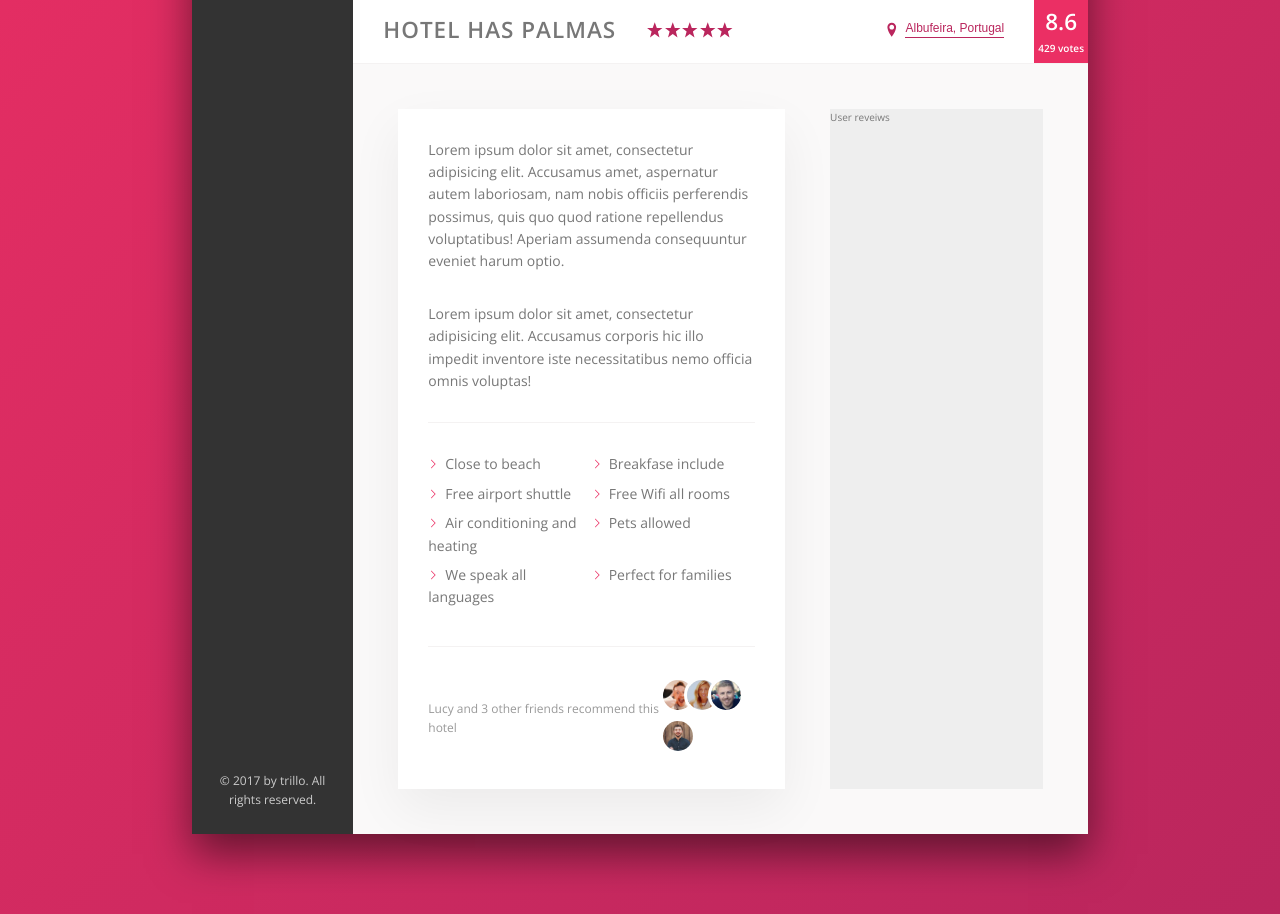
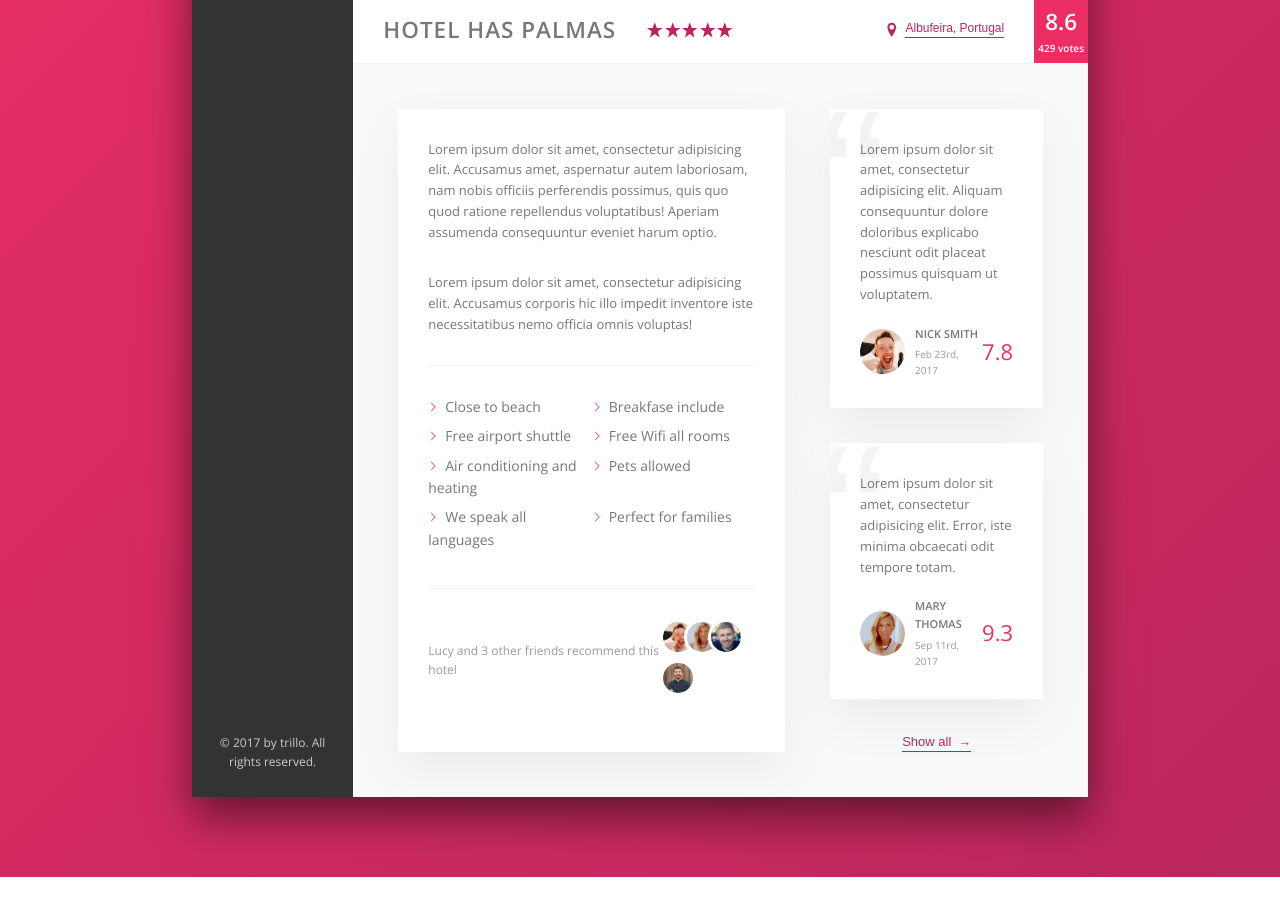
Before and after one commit to elmi-elmi/Demo-Trillo-sass, a website: page index.html in a window 1280 px wide. Shown: the part 421-1335 px from the top of the page. After the commit the page ends 1298 px from the top, so only its background shows below. Drawn offline with nearby package versions, Linux system fonts and the light colour scheme.

Commit message:
review section

```diff
--- a/index.html
+++ b/index.html
@@ -169,9 +169,35 @@
                         </div>
                     </div>
                 </div>
-                <div class="user-reviews">
-                    User reveiws
-                </div>
+                <figure class="user-reviews">
+                    <figure class="review">
+                        <blockquote class="review__text">
+                            Lorem ipsum dolor sit amet, consectetur adipisicing elit. Aliquam consequuntur dolore doloribus explicabo nesciunt odit placeat possimus quisquam ut voluptatem.
+                        </blockquote>
+                        <figcaption class="review__user">
+                            <img  class="review__photo" src="./img/user-1.jpg" alt="user 1">
+                            <div class="review__user-box">
+                                <p class="review__user-name">Nick Smith</p>
+                                <p class="review__user-date">Feb 23rd, 2017</p>
+                            </div>
+                            <div class="review__rating">7.8</div>
+                        </figcaption>
+                    </figure>
+                    <figure class="review">
+                        <blockquote class="review__text">
+                            Lorem ipsum dolor sit amet, consectetur adipisicing elit. Error, iste minima obcaecati odit tempore totam.
+                        </blockquote>
+                        <figcaption class="review__user">
+                            <img  class="review__photo" src="./img/user-2.jpg" alt="user 1">
+                            <div class="review__user-box">
+                                <p class="review__user-name">Mary Thomas</p>
+                                <p class="review__user-date">Sep 11rd, 2017</p>
+                            </div>
+                            <div class="review__rating">9.3</div>
+                        </figcaption>
+                    </figure>
+                <button class="btn-inline">Show all  <span>&rarr;</span></button>
+                </figure>
             </div>
         </main>
     </div>
--- a/sass/_componets.scss
+++ b/sass/_componets.scss
@@ -319,10 +319,17 @@
   border: none;
   border-bottom: 1px solid currentColor;
   transition: all 0.3s;
-
+  & span {
+    margin-left: 3px;
+    transition: margin-left 0.2s;
+  }
   &:hover{
     color: var(--color-Grey-dark-2);
+    span {
+      margin-left: 8px;
+    }
   }
+
 
   &:focus{
     outline:none;
@@ -388,9 +395,6 @@
     -webkit-mask-size:cover;
     mask-image: url(../img/chevron-thin-right.svg);
     mask-size:cover;
-
-
-
   }
 
 
@@ -417,3 +421,60 @@
     }
   }
 }
+
+
+//////////////////////////
+// reviews
+.review{
+  background-color: #fff;
+  box-shadow: var(--shadow-light);
+  padding:3rem;
+  margin-bottom: 3.5rem;
+  position: relative;
+  overflow: hidden;
+  &__text{
+    margin-bottom: 2rem;
+    z-index: 10;
+    position: relative;
+  }
+  &__user{
+    display: flex;
+    align-items: center;
+  }
+  &__photo{
+    height: 4.5rem;
+    width: 4.5rem;
+    border-radius: 50%;
+  }
+  &__user-box{
+    margin-right: auto;
+    margin-left: 1rem;
+  }
+  &__user-name{
+    font-size: 1.1rem;
+    font-weight: 600;
+    text-transform: uppercase;
+    margin-bottom: 0.4rem;
+  }
+  &__user-date{
+    font-size: 1rem;
+    color:var(--color-Grey-dark-3)
+  }
+  &__rating{
+    font-size: 2.2rem;
+    color:var(--primary-color)
+  }
+
+  &::before{
+    content:'\201C';
+    position:absolute;
+    top:-2.75rem;
+    left: -1rem ;
+    line-height: 1;
+    font-size: 20rem;
+    color: var(--color-Grey-light-2);
+    font-family: sans-serif;
+    z-index: 9;
+
+  }
+}
--- a/sass/_layout.scss
+++ b/sass/_layout.scss
@@ -35,6 +35,7 @@
 }
 
 .detail{
+  font-size: 1.3rem;
   display:flex;
   background-color: var(--color-Grey-light-1);
   padding:4.5rem
@@ -44,13 +45,15 @@
   flex: 0 1 60%;
   background-color: #fff;
   padding:3rem;
-  font-size: 1.4rem;
 
   box-shadow: var(--shadow-light);
 
 }
 .user-reviews{
   margin-left: 4.5rem;
-  background-color: #eee;
   flex:1;
+
+  display: flex;
+  flex-direction: column;
+  align-items: center;
 }
```
Also changed, not shown: css/style.css, 3 other files.
